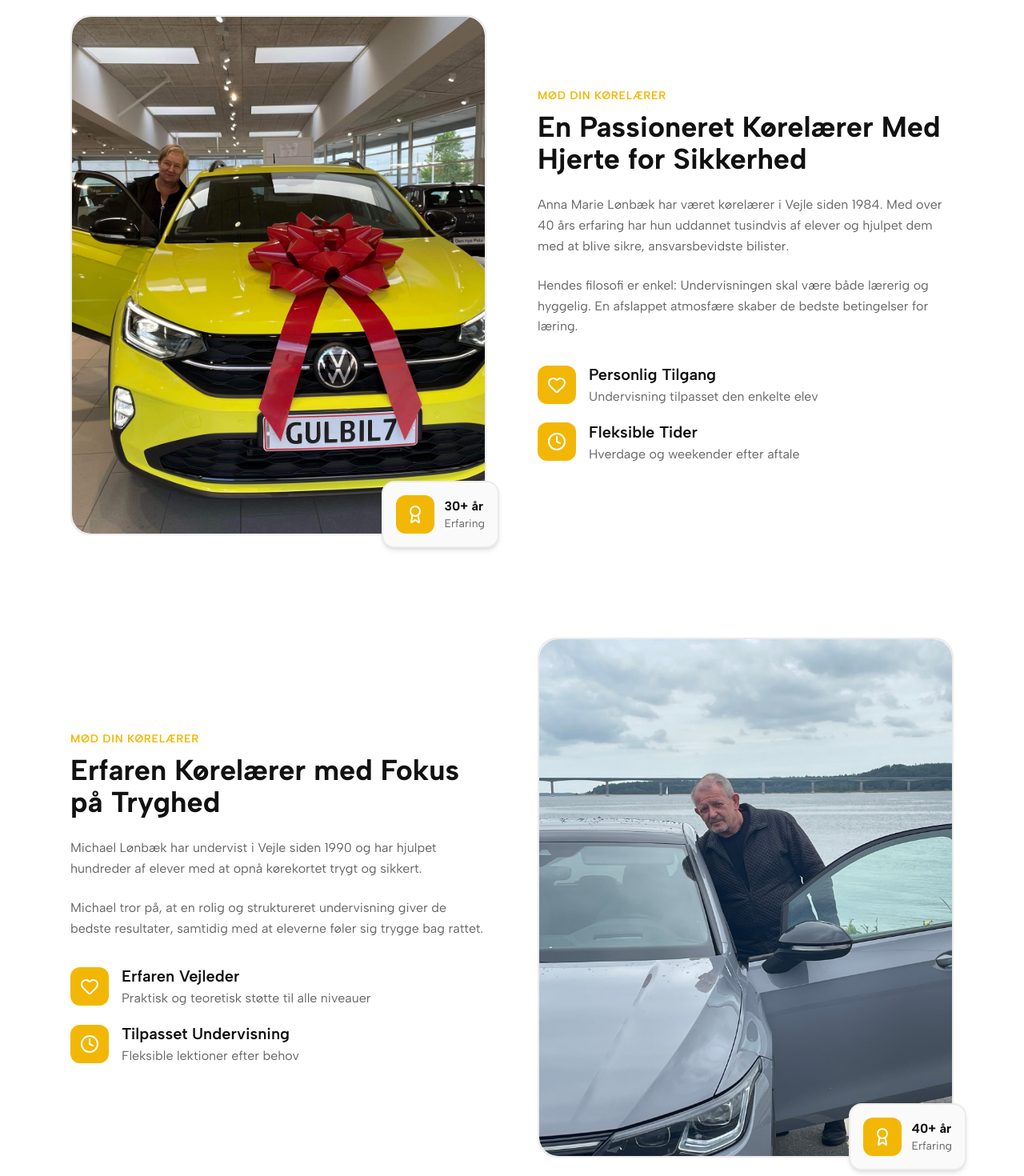
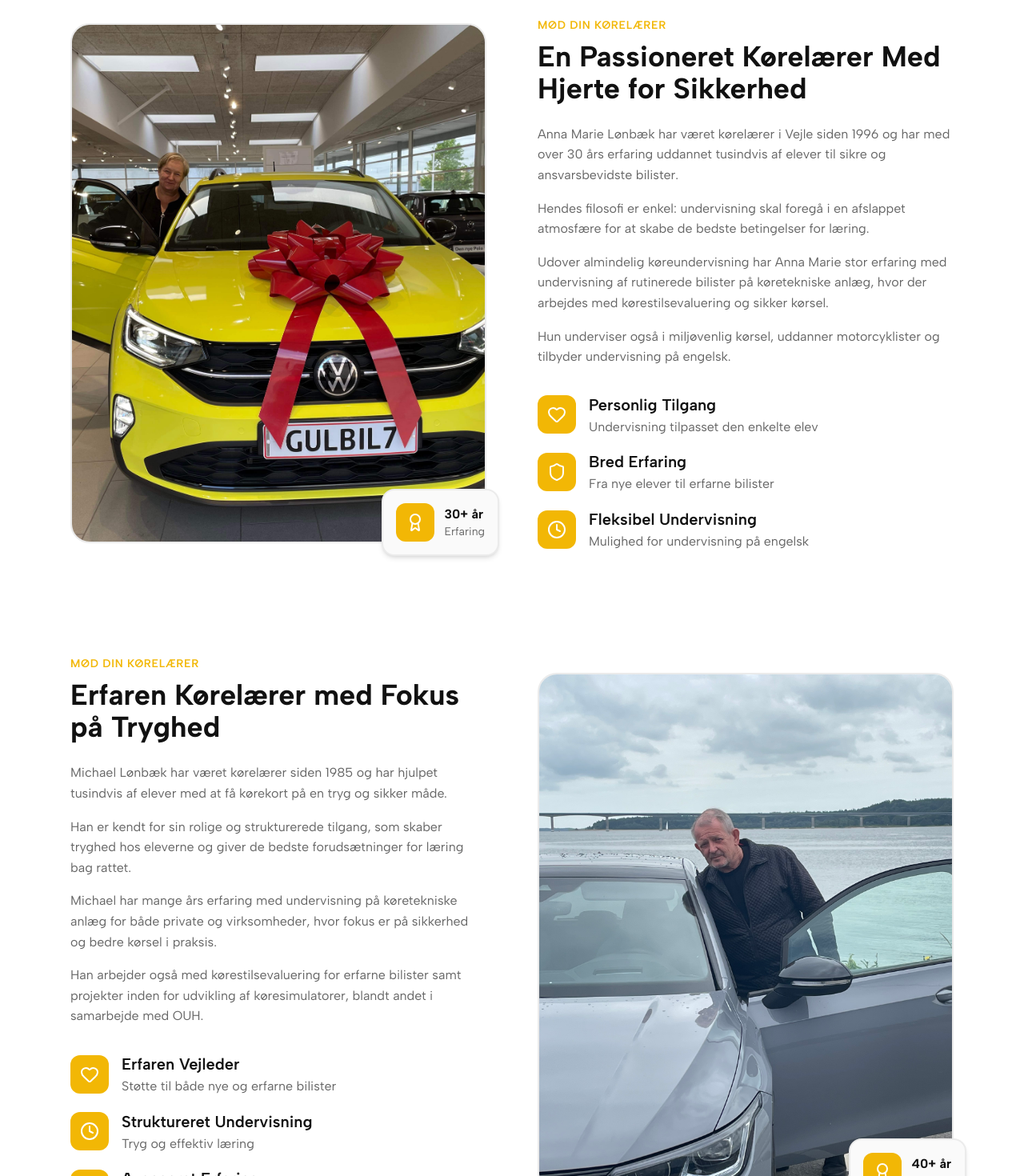
Before and after one commit to Ivan3750/koreskole-react, a Next.js app: page /da/om-os in a window 1280 px wide. Shown: the part 1330-2800 px from the top of the page at 80% size. Built offline with nearby package versions, Linux system fonts and the light colour scheme.

Commit message:
change info

```diff
--- a/app/components/om-os/Instructors.tsx
+++ b/app/components/om-os/Instructors.tsx
@@ -1,13 +1,24 @@
 "use client";
 
 import React from "react";
-import { Award, Heart, Clock } from "lucide-react";
+import { Award, Heart, Clock, Shield } from "lucide-react";
 import { useTranslation } from "react-i18next";
 import "@/app/i18n";
 
-/* import AnnaImg from "../../assets/Anna-Marie_Lønbæk.jpeg";
- */import AnnaImg from "../../assets/gulbil_3.jpeg";
+import AnnaImg from "../../assets/gulbil_3.jpeg";
 import MichaelImg from "../../assets/Michael_Lønbæk.jpeg";
+
+const iconMap = {
+  heart: Heart,
+  clock: Clock,
+  shield: Shield,
+};
+
+type Feature = {
+  title: string;
+  desc: string;
+  icon: keyof typeof iconMap;
+};
 
 type InstructorProps = {
   image: string;
@@ -19,53 +30,47 @@ type InstructorProps = {
 const InstructorCard = ({ image, translationKey, name, flip }: InstructorProps) => {
   const { t } = useTranslation();
 
+const paragraphs = t(`${translationKey}.paragraphs`, {
+  returnObjects: true,
+}) as string[];
+
+const features = t(`${translationKey}.features`, {
+  returnObjects: true,
+}) as Feature[];
+
   return (
-    <div className={`grid lg:grid-cols-2 gap-16 items-center ${flip ? "lg:flex-row-reverse" : ""}`}>
+    <div className="grid lg:grid-cols-2 gap-16 items-center">
+
       {/* Image */}
       <div className={`${flip ? "lg:order-2" : "lg:order-1"} relative`}>
-        <div
-          className="aspect-[4/5] rounded-3xl border-2 flex items-center justify-center overflow-hidden"
+        <div className="aspect-[4/5] rounded-3xl border-2 overflow-hidden"
           style={{
             backgroundColor: "var(--color-bg-elevated)",
             borderColor: "var(--color-border)",
           }}
         >
-          <img
-            src={image}
-            alt={name}
-            className="object-cover w-full h-full rounded-3xl"
-          />
+          <img src={image} alt={name} className="object-cover w-full h-full" />
         </div>
 
-        {/* Experience badge */}
-        <div
-          className="absolute -bottom-4 -right-4 rounded-2xl p-4 border-2 shadow-md"
+        {/* Badge */}
+        <div className="absolute -bottom-4 -right-4 rounded-2xl p-4 border-2 shadow-md"
           style={{
             backgroundColor: "var(--color-bg-elevated)",
             borderColor: "var(--color-border)",
           }}
         >
           <div className="flex items-center gap-3">
-            <div
-              className="w-12 h-12 rounded-xl flex items-center justify-center"
+            <div className="w-12 h-12 rounded-xl flex items-center justify-center"
               style={{ backgroundColor: "var(--color-yellow)" }}
             >
-              <Award
-                className="w-6 h-6"
-                style={{ color: "var(--color-bg)" }}
-              />
+              <Award className="w-6 h-6" style={{ color: "var(--color-bg)" }} />
             </div>
+
             <div>
-              <p
-                className="font-bold"
-                style={{ color: "var(--color-text)" }}
-              >
+              <p className="font-bold" style={{ color: "var(--color-text)" }}>
                 {t(`${translationKey}.experience_years`)}
               </p>
-              <p
-                className="text-sm"
-                style={{ color: "var(--color-text-secondary)" }}
-              >
+              <p className="text-sm" style={{ color: "var(--color-text-secondary)" }}>
                 {t(`${translationKey}.experience_label`)}
               </p>
             </div>
@@ -75,86 +80,58 @@ const InstructorCard = ({ image, translationKey, name, flip }: InstructorProps)
 
       {/* Content */}
       <div className={`${flip ? "lg:order-1" : "lg:order-2"}`}>
-        <span
-          className="font-semibold text-sm uppercase tracking-wider"
+
+        <span className="font-semibold text-sm uppercase tracking-wider"
           style={{ color: "var(--color-yellow)" }}
         >
           {t(`${translationKey}.label`)}
         </span>
 
-        <h2
-          className="font-display text-3xl md:text-4xl font-bold mt-2 mb-6"
+        <h2 className="font-display text-3xl md:text-4xl font-bold mt-2 mb-6"
           style={{ color: "var(--color-text)" }}
         >
           {t(`${translationKey}.heading`)}
         </h2>
 
-        <p
-          className="normal-text mb-6"
+        {/* Paragraphs */}
+        <div className="space-y-4 mb-8">
+          {paragraphs.map((p, i) => (
+            <p key={i} className="normal-text"
               style={{ color: "var(--color-text-secondary)" }}
             >
-          {t(`${translationKey}.paragraph1`)}
+              {p}
             </p>
+          ))}
+        </div>
 
-        <p
-          className="normal-text mb-8"
+        {/* Features */}
+        <div className="space-y-4">
+          {features.map((f, i) => {
+            const Icon = iconMap[f.icon];
+
+            return (
+              <div key={i} className="flex items-center gap-4">
+                <div className="w-12 h-12 rounded-xl flex items-center justify-center"
+                  style={{ backgroundColor: "var(--color-yellow)" }}
+                >
+                  <Icon className="w-6 h-6" style={{ color: "var(--color-bg)" }} />
+                </div>
+
+                <div>
+                  <p className="font-semibold text-[20px]"
+                    style={{ color: "var(--color-text)" }}
+                  >
+                    {f.title}
+                  </p>
+                  <p className="normal-text"
                     style={{ color: "var(--color-text-secondary)" }}
                   >
-          {t(`${translationKey}.paragraph2`)}
-        </p>
-
-        <div className="space-y-4">
-          <div className="flex items-center gap-4">
-            <div
-              className="w-12 h-12 rounded-xl flex items-center justify-center"
-              style={{ backgroundColor: "var(--color-yellow)" }}
-            >
-              <Heart
-                className="w-6 h-6"
-                style={{ color: "var(--color-bg)" }}
-              />
-            </div>
-            <div>
-              <p
-                className="font-semibold text-[20px]"
-                style={{ color: "var(--color-text)" }}
-              >
-                {t(`${translationKey}.feature1_title`)}
-              </p>
-              <p
-                className="normal-text"
-                style={{ color: "var(--color-text-secondary)" }}
-              >
-                {t(`${translationKey}.feature1_desc`)}
+                    {f.desc}
                   </p>
                 </div>
               </div>
-
-          <div className="flex items-center gap-4">
-            <div
-              className="w-12 h-12 rounded-xl flex items-center justify-center"
-              style={{ backgroundColor: "var(--color-yellow)" }}
-            >
-              <Clock
-                className="w-6 h-6"
-                style={{ color: "var(--color-bg)" }}
-              />
-            </div>
-            <div>
-              <p
-                className="font-semibold text-[20px]"
-                style={{ color: "var(--color-text)" }}
-              >
-                {t(`${translationKey}.feature2_title`)}
-              </p>
-              <p
-                className="normal-text"
-                style={{ color: "var(--color-text-secondary)" }}
-              >
-                {t(`${translationKey}.feature2_desc`)}
-              </p>
-            </div>
-          </div>
+            );
+          })}
         </div>
       </div>
     </div>
@@ -163,11 +140,11 @@ const InstructorCard = ({ image, translationKey, name, flip }: InstructorProps)
 
 const Instructors = () => {
   return (
-    <section
-      className="py-24 max-w-6xl m-auto"
+    <section className="py-24 max-w-6xl m-auto"
       style={{ backgroundColor: "var(--color-bg)" }}
     >
       <div className="container mx-auto px-6 space-y-32">
+
         <InstructorCard
           image={AnnaImg.src}
           translationKey="instructors.anna"
@@ -175,11 +152,12 @@ const Instructors = () => {
         />
 
         <InstructorCard
-        flip={true}
+          flip
           image={MichaelImg.src}
           translationKey="instructors.michael"
           name="Michael Lønbæk"
         />
+
       </div>
     </section>
   );
--- a/app/i18n/locales/da/translation.json
+++ b/app/i18n/locales/da/translation.json
@@ -26,27 +26,63 @@
     "anna": {
       "label": "Mød Din Kørelærer",
       "heading": "En Passioneret Kørelærer Med Hjerte for Sikkerhed",
-      "paragraph1": "Anna Marie Lønbæk har været kørelærer i Vejle siden 1984. Med over 40 års erfaring har hun uddannet tusindvis af elever og hjulpet dem med at blive sikre, ansvarsbevidste bilister.",
-      "paragraph2": "Hendes filosofi er enkel: Undervisningen skal være både lærerig og hyggelig. En afslappet atmosfære skaber de bedste betingelser for læring.",
-      "feature1_title": "Personlig Tilgang",
-      "feature1_desc": "Undervisning tilpasset den enkelte elev",
-      "feature2_title": "Fleksible Tider",
-      "feature2_desc": "Hverdage og weekender efter aftale",
+      "paragraphs": [
+        "Anna Marie Lønbæk har været kørelærer i Vejle siden 1996 og har med over 30 års erfaring uddannet tusindvis af elever til sikre og ansvarsbevidste bilister.",
+        "Hendes filosofi er enkel: undervisning skal foregå i en afslappet atmosfære for at skabe de bedste betingelser for læring.",
+        "Udover almindelig køreundervisning har Anna Marie stor erfaring med undervisning af rutinerede bilister på køretekniske anlæg, hvor der arbejdes med kørestilsevaluering og sikker kørsel.",
+        "Hun underviser også i miljøvenlig kørsel, uddanner motorcyklister og tilbyder undervisning på engelsk."
+      ],
+      "features": [
+        {
+          "title": "Personlig Tilgang",
+          "desc": "Undervisning tilpasset den enkelte elev",
+          "icon": "heart"
+        },
+        {
+          "title": "Bred Erfaring",
+          "desc": "Fra nye elever til erfarne bilister",
+          "icon": "shield"
+        },
+        {
+          "title": "Fleksibel Undervisning",
+          "desc": "Mulighed for undervisning på engelsk",
+          "icon": "clock"
+        }
+      ],
       "experience_years": "30+ år",
       "experience_label": "Erfaring"
     },
-    "michael": {
+
+"michael": {
       "label": "Mød Din Kørelærer",
       "heading": "Erfaren Kørelærer med Fokus på Tryghed",
-      "paragraph1": "Michael Lønbæk har undervist i Vejle siden 1990 og har hjulpet hundreder af elever med at opnå kørekortet trygt og sikkert.",
-      "paragraph2": "Michael tror på, at en rolig og struktureret undervisning giver de bedste resultater, samtidig med at eleverne føler sig trygge bag rattet.",
-      "feature1_title": "Erfaren Vejleder",
-      "feature1_desc": "Praktisk og teoretisk støtte til alle niveauer",
-      "feature2_title": "Tilpasset Undervisning",
-      "feature2_desc": "Fleksible lektioner efter behov",
+      "paragraphs": [
+        "Michael Lønbæk har været kørelærer siden 1985 og har hjulpet tusindvis af elever med at få kørekort på en tryg og sikker måde.",
+        "Han er kendt for sin rolige og strukturerede tilgang, som skaber tryghed hos eleverne og giver de bedste forudsætninger for læring bag rattet.",
+        "Michael har mange års erfaring med undervisning på køretekniske anlæg for både private og virksomheder, hvor fokus er på sikkerhed og bedre kørsel i praksis.",
+        "Han arbejder også med kørestilsevaluering for erfarne bilister samt projekter inden for udvikling af køresimulatorer, blandt andet i samarbejde med OUH."
+      ],
+      "features": [
+        {
+          "title": "Erfaren Vejleder",
+          "desc": "Støtte til både nye og erfarne bilister",
+          "icon": "heart"
+        },
+        {
+          "title": "Struktureret Undervisning",
+          "desc": "Tryg og effektiv læring",
+          "icon": "clock"
+        },
+        {
+          "title": "Avanceret Erfaring",
+          "desc": "Simulator og køreteknik",
+          "icon": "shield"
+        }
+      ],
       "experience_years": "40+ år",
       "experience_label": "Erfaring"
     }
+
   },
   "services": {
     "label": "Vores Ydelser",
@@ -118,7 +154,7 @@
     "email": "hello@lønbæks.dk",
     "address": "Vestre Engvej 7\n7100 Vejle",
     "copyright": "Alle rettigheder forbeholdes.",
-    "tagline": "Kørelærer i Vejle siden 1984",
+    "tagline": "Kørelærer i Vejle siden 1985",
     "navItems": [
       {
         "label": "Holdstart",
@@ -577,7 +613,7 @@
   },
     "aboutHero": {
     "title": "Om Lønbæks Køreskole",
-    "subtitle": "Vi har uddannet tusindvis af elever siden 1984 og tilbyder personlig undervisning."
+    "subtitle": "Vi har uddannet tusindvis af elever siden 1985 og tilbyder personlig undervisning."
   },
 
   "seo": {
@@ -618,7 +654,7 @@
     },
     "om_os": {
       "title": "Om Lønbæks Køreskole i Vejle",
-      "description": "Vi har uddannet tusindvis af elever siden 1984 og tilbyder personlig undervisning og høj beståelsesrate.",
+      "description": "Vi har uddannet tusindvis af elever siden 1985 og tilbyder personlig undervisning og høj beståelsesrate.",
       "keywords": "om os, køreskole Vejle, Lønbæks Køreskole, kørekort B"
     },
     "blog": {
```
Also changed, not shown: app/i18n/locales/en/translation.json (+53 -18 lines), app/i18n/locales/text.txt (added). Lines whose indentation alone changed are shown as unchanged.
